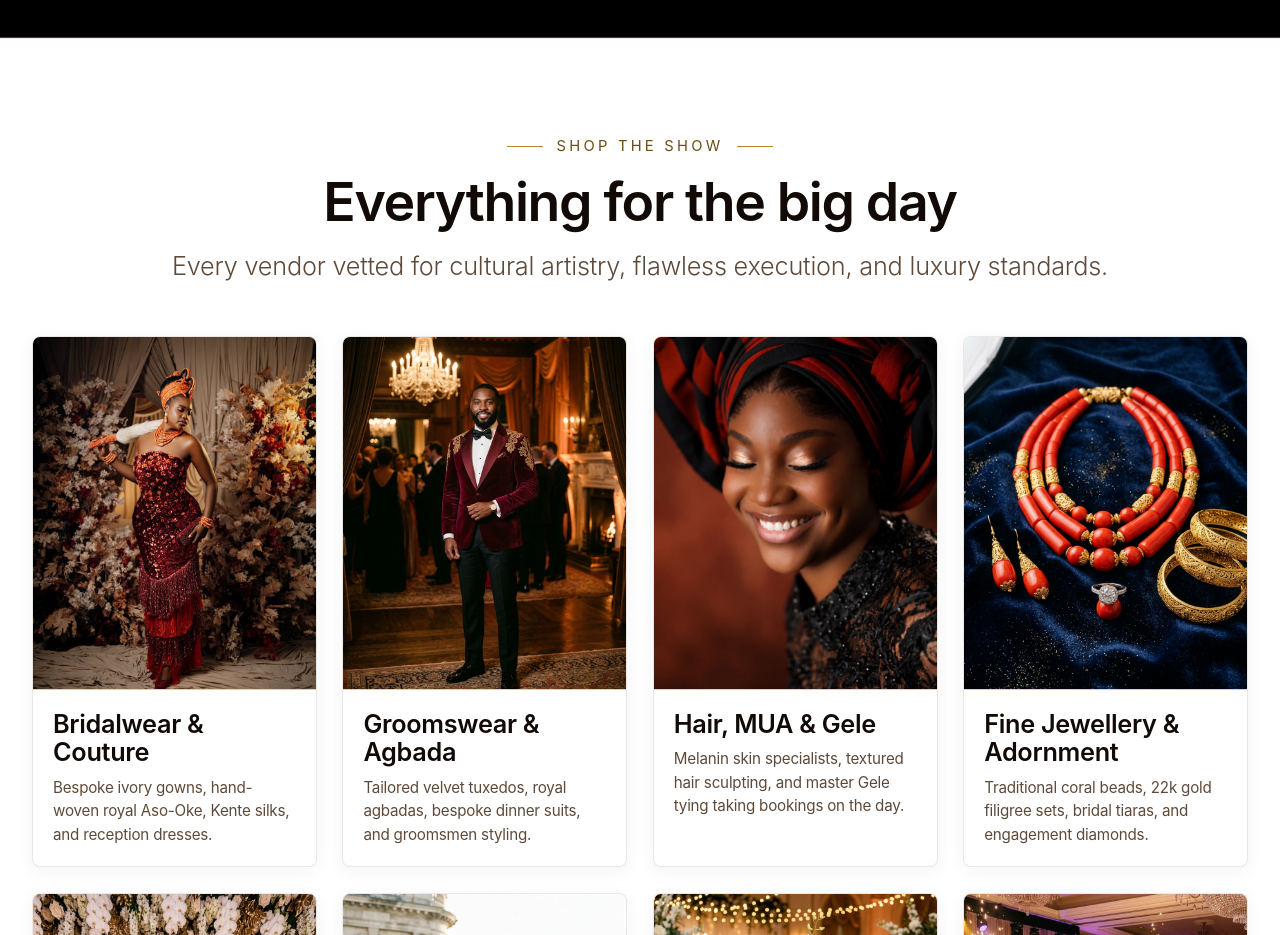
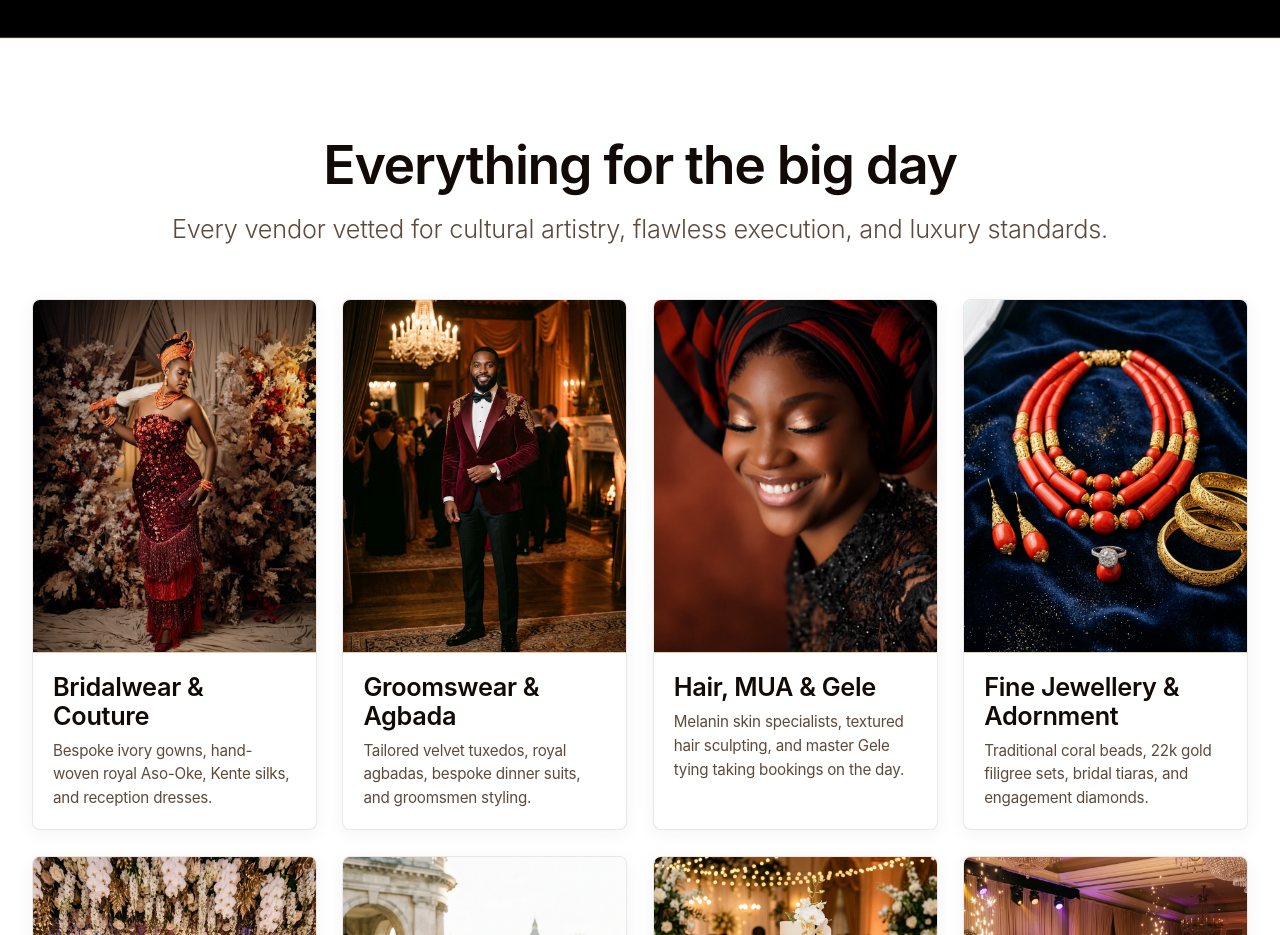
Before and after one commit to Alphadude/acws, a plain HTML site: page index.html in a window 1280 px wide. Shown: the part 3280-4215 px from the top of the page. Drawn offline with Linux system fonts and the light colour scheme.

Commit message:
Remove 'Shop the Show' eyebrow text

```diff
--- a/index.html
+++ b/index.html
@@ -229,7 +229,6 @@
     <section class="section section--white" id="vendors">
       <div class="container">
         <div class="section-head section-head--center">
-          <p class="eyebrow eyebrow--center">Shop the Show</p>
           <h2>Everything for the big day</h2>
           <p class="lede">Every vendor vetted for cultural artistry, flawless execution, and luxury standards.</p>
         </div>
```
